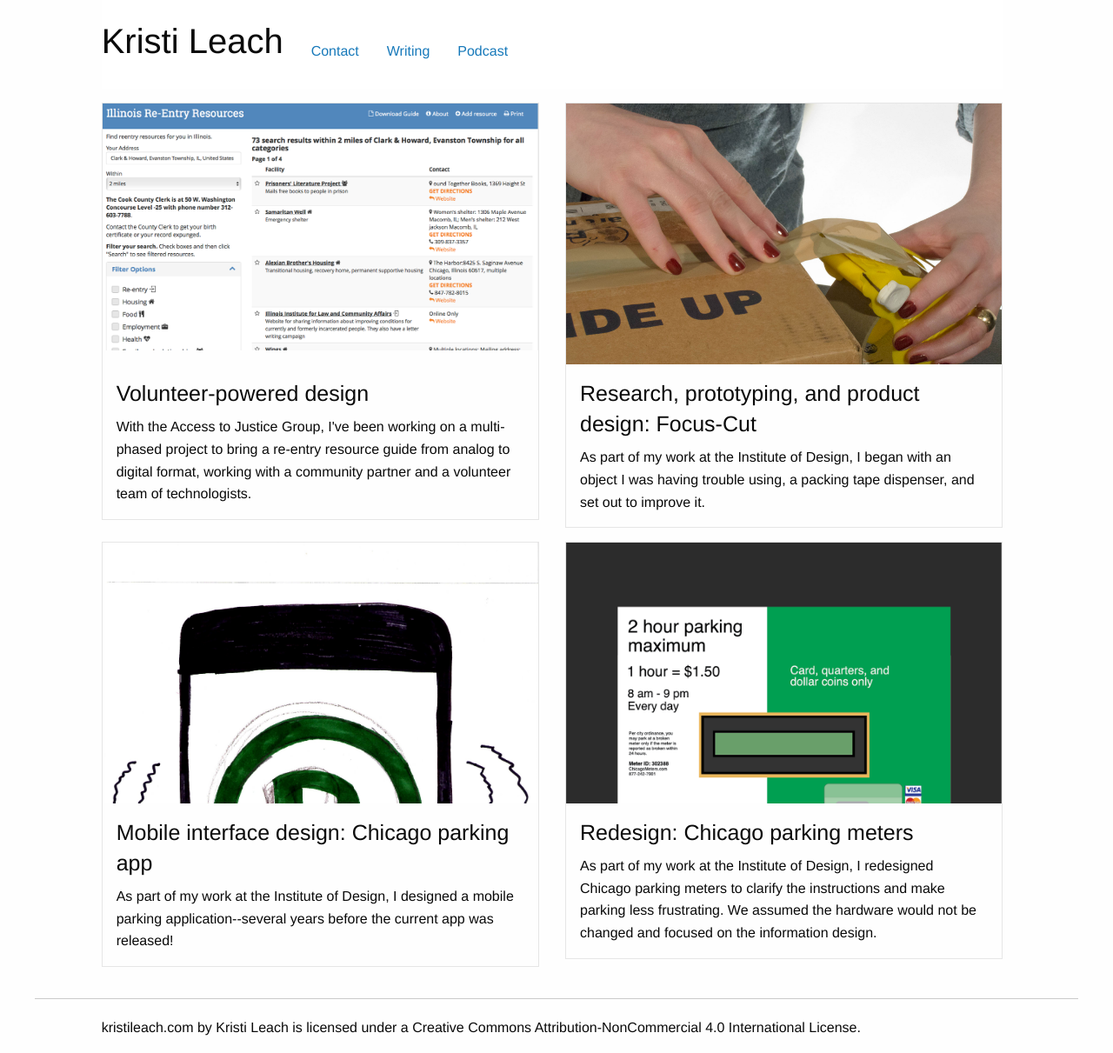
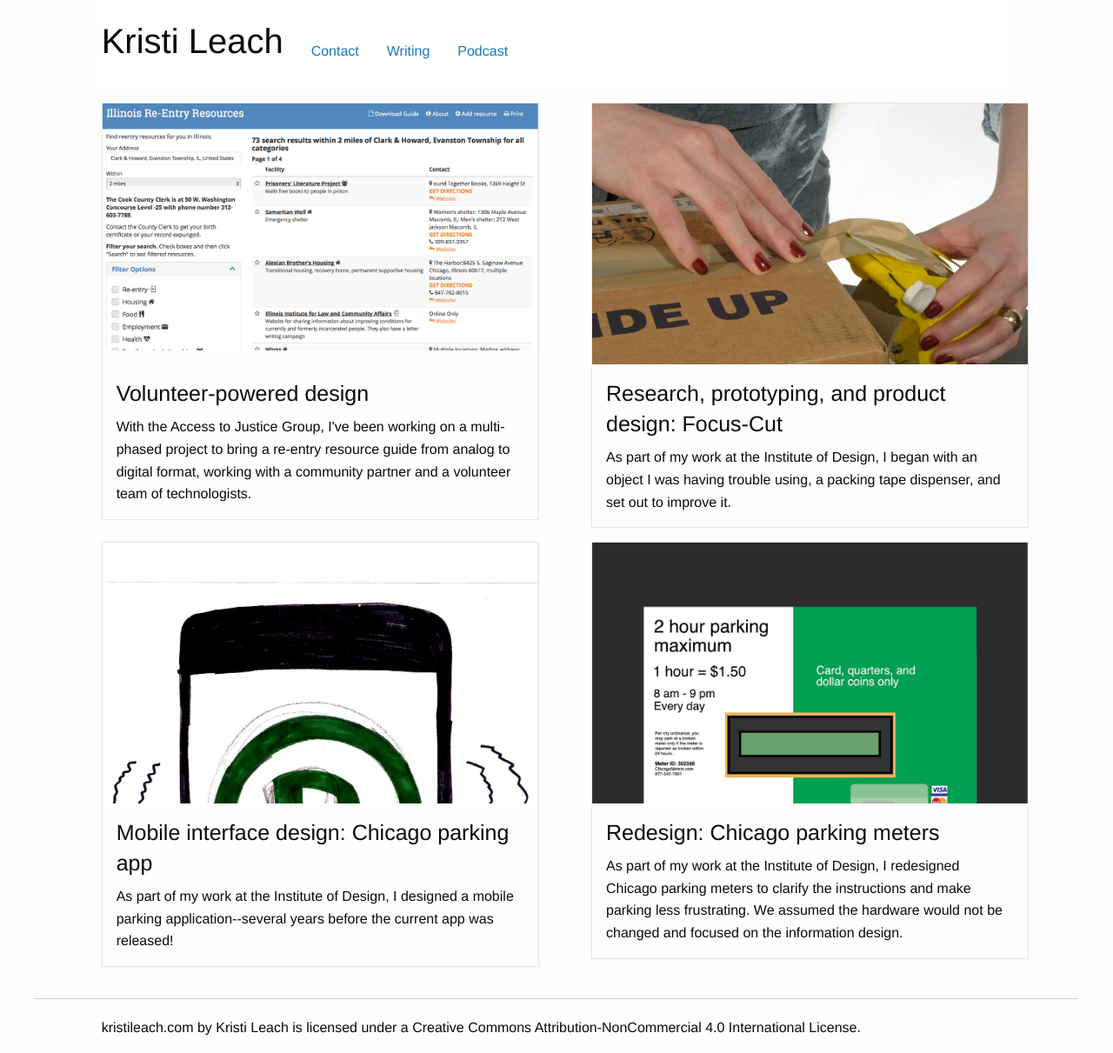
Before and after one commit to kwritenow/kristileach.com, a Jekyll site: the page built from index.html, in a window 1280 px wide. Shown: the whole page at 87% size. Built offline with Jekyll 4.4.1, drawn with Linux system fonts in a browser that asks for light colours.

Commit message:
Make spacing a bit better

```diff
--- a/css/app.css
+++ b/css/app.css
@@ -24,4 +24,7 @@ li.menu-text {
     .menu a {
         padding-left: 0;
     }
+    .card.front .image-container {
+        height: 100px;
+    }
 }
--- a/index.html
+++ b/index.html
@@ -24,7 +24,8 @@ layout: default
             </div>
         </div>
     </div>
-    <div class="large-5 small-10 cell">
+    <div class="shrink cell"><p></p></div>
+    <div class="large-5 small-10 small-offset-1 medium-offset-0 cell">
         <div class="card front">
             <div class="image-container">
                 <img src="/images/packing-tape.png" />
@@ -54,7 +55,8 @@ layout: default
             </div>
         </div>
     </div>
-    <div class="large-5 small-10 cell">
+    <div class="shrink cell"><p></p></div>
+    <div class="large-5 small-10 small-offset-1 medium-offset-0 cell">
         <div class="card front">
             <div class="image-container">
                 <img src="/images/parking-meter.png" />
```
